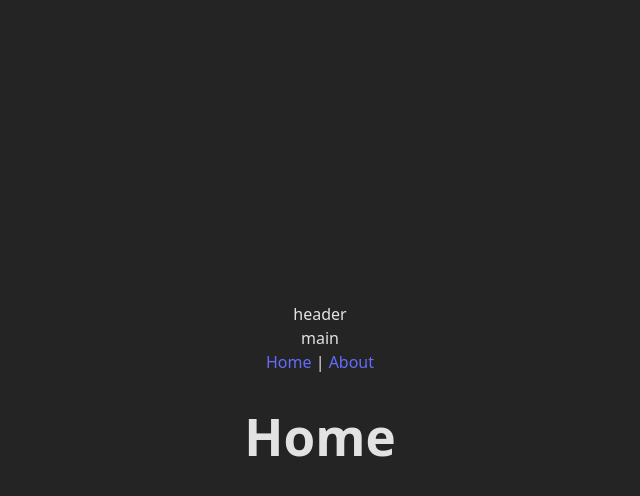
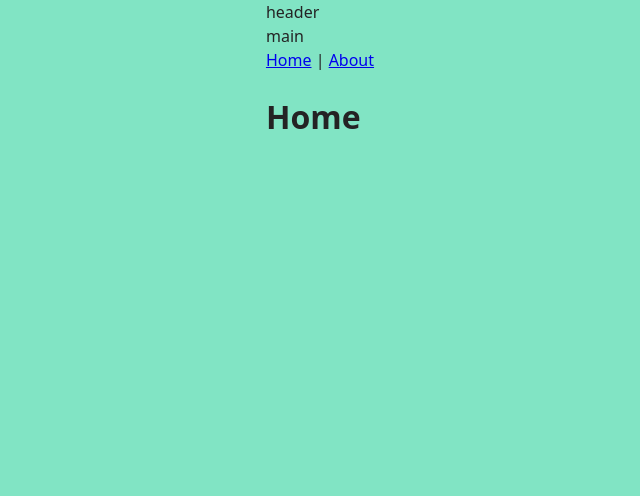
Before and after one commit to angien90/RouteScoute, a Vue app: page / in a window 1280 px wide. Shown: the top 496 px of the page, without its empty margins (320-960 px from the left). Built offline with nearby package versions, Linux system fonts and the light colour scheme.

Commit message:
Add Basic style files

```diff
--- a/src/style.scss
+++ b/src/style.scss
@@ -6,8 +6,8 @@
   font-weight: 400;
 
   color-scheme: light dark;
-  color: rgba(255, 255, 255, 0.87);
-  background-color: #242424;
+  color: #242324;
+  background: $color-primary;
 
   font-synthesis: none;
   text-rendering: optimizeLegibility;
@@ -15,27 +15,9 @@
   -moz-osx-font-smoothing: grayscale;
 }
 
-a {
-  font-weight: 500;
-  color: #646cff;
-  text-decoration: inherit;
-}
-a:hover {
-  color: #535bf2;
-}
-
 body {
   margin: 0;
-  display: flex;
   place-items: center;
-  min-width: 320px;
-  min-height: 100vh;
-}
-
-
-h1 {
-  font-size: 3.2em;
-  line-height: 1.1;
 }
 
 button {
@@ -58,14 +40,3 @@ button:focus,
 button:focus-visible {
   outline: 4px auto -webkit-focus-ring-color;
 }
-
-.card {
-  padding: 2em;
-}
-
-#app {
-  max-width: 1280px;
-  margin: 0 auto;
-  padding: 2rem;
-  text-align: center;
-}
--- /dev/null
+++ b/src/styles/_globals.scss
@@ -0,0 +1,139 @@
+// =============================
+// GLOBAL STYLES
+// =============================
+
+@import './variables';
+
+// =============================
+// 1. CSS RESET / NORMALIZE
+// =============================
+
+// En modern reset inspirerad av modern-normalize & Tailwind
+*,
+*::before,
+*::after {
+  box-sizing: border-box;
+  margin: 0;
+  padding: 0;
+}
+
+html {
+  scroll-behavior: smooth;
+}
+
+body {
+  font-family: $font-family-base;
+  font-size: $font-size-md;
+  font-weight: $font-weight-regular;
+  line-height: 1.6;
+  color: $color-dark;
+  background-color: $color-light;
+  -webkit-font-smoothing: antialiased;
+  text-rendering: optimizeLegibility;
+  height: 100%;
+}
+
+// =============================
+// 2. TYPOGRAPHY BASE
+// =============================
+
+h1, h2, h3, h4, h5, h6 {
+  font-weight: $font-weight-bold;
+  line-height: 1.2;
+  color: $color-dark;
+  margin-bottom: $spacing-sm;
+}
+
+h1 {
+  font-size: $font-size-xxl;
+}
+h2 {
+  font-size: $font-size-sm;
+}
+h3 {
+  font-size: $font-size-lg;
+}
+
+p {
+  margin-bottom: $spacing-md;
+  color: $color-dark;
+}
+
+a {
+  color: $color-primary;
+  text-decoration: none;
+  transition: color $transition-fast;
+
+  &:hover {
+    color: $color-primary-dark;
+  }
+}
+
+ul, ol {
+  list-style: none;
+  padding: 0;
+  margin: 0;
+}
+
+// =============================
+// 3. IMAGES & MEDIA
+// =============================
+
+img,
+video {
+  max-width: 100%;
+  height: auto;
+  display: block;
+  border-radius: $border-radius-sm;
+}
+
+// =============================
+// 4. GLOBAL UTILITIES
+// =============================
+
+.container {
+  width: 100%;
+  max-width: 1200px;
+  margin-inline: auto;
+  padding-inline: $spacing-md;
+
+  @include respond-to(md) {
+    max-width: 100%;
+    padding-inline: $spacing-sm;
+  }
+}
+
+.text-center {
+  text-align: center;
+}
+
+.hidden {
+  display: none !important;
+}
+
+// =============================
+// 5. SCROLLBAR (valfritt för finare design)
+// =============================
+
+::-webkit-scrollbar {
+  width: 10px;
+}
+::-webkit-scrollbar-track {
+  background: $color-light;
+}
+::-webkit-scrollbar-thumb {
+  background-color: $color-primary;
+  border-radius: $border-radius-md;
+}
+
+// =============================
+// 6. DARK MODE
+// =============================
+body.dark-mode {
+  background-color: $color-dark;
+  color: $color-light;
+
+  a {
+    color: $color-secondary;
+  }
+}
--- /dev/null
+++ b/src/styles/main.scss
@@ -0,0 +1,3 @@
+@import './variables';
+@import './mixins';
+@import './globals';
--- /dev/null
+++ b/src/styles/mixins.scss
@@ -0,0 +1,57 @@
+// =============================
+// 1. RESPONSIVE HELPERS
+// =============================
+
+// Använder dina breakpoints från variables.scss
+@mixin respond-to($breakpoint) {
+  @if $breakpoint == xs {
+    @media (max-width: $breakpoint-xs) { @content; }
+  } @else if $breakpoint == sm {
+    @media (max-width: $breakpoint-sm) { @content; }
+  } @else if $breakpoint == md {
+    @media (max-width: $breakpoint-md) { @content; }
+  } @else if $breakpoint == lg {
+    @media (max-width: $breakpoint-lg) { @content; }
+  } @else if $breakpoint == xl {
+    @media (max-width: $breakpoint-xl) { @content; }
+  }
+}
+
+// =============================
+// 2. FLEX HELPERS
+// =============================
+@mixin flex-center {
+  display: flex;
+  justify-content: center;
+  align-items: center;
+}
+
+@mixin flex-between {
+  display: flex;
+  justify-content: space-between;
+  align-items: center;
+}
+
+// =============================
+// 3. TEXT HELPERS
+// =============================
+@mixin truncate($lines: 1) {
+  display: -webkit-box;
+  -webkit-line-clamp: $lines;
+  -webkit-box-orient: vertical;
+  overflow: hidden;
+  text-overflow: ellipsis;
+}
+
+
+// =============================
+// 4. SHADOW & HOVER EFFECTS
+// =============================
+@mixin card-shadow {
+  box-shadow: $box-shadow-light;
+  transition: box-shadow $transition-medium;
+
+  &:hover {
+    box-shadow: $box-shadow-medium;
+  }
+}
--- a/src/styles/variables.scss
+++ b/src/styles/variables.scss
@@ -1,3 +1,86 @@
-$primary-color: #42b883;
-$secondary-color: #35495e;
-// fler variabler
+// =============================
+// 1. COLORS
+// =============================
+
+// Primära färger
+$color-primary: #81E4C4;
+$color-primary-light: #D5F6EB;
+$color-primary-dark: #81E4C4;
+
+// Sekundära färger
+$color-text-light: #ffffff;
+$color-text-dark: #242324;
+
+// Feedback / statusfärger
+$color-success: #4CAF50;
+$color-warning: #FFC107;
+$color-error: #E53935;
+
+// =============================
+// 2. TYPOGRAPHY
+// =============================
+
+$font-family-top: 'Monoton', sans-serif;
+$font-family-base: 'Montserrat', sans-serif;
+
+$font-size-xs: 0.75rem;  // 12px
+$font-size-sm: 0.875rem; // 14px
+$font-size-md: 1rem;     // 16px
+$font-size-lg: 1.25rem;  // 20px
+$font-size-xl: 1.5rem;   // 24px
+$font-size-xxl: 2rem;    // 32px
+
+$font-weight-regular: 400;
+$font-weight-medium: 500;
+$font-weight-bold: 700;
+
+// =============================
+// 3. SPACING
+// =============================
+
+$spacing-xs: 0.25rem; // 4px
+$spacing-sm: 0.5rem;  // 8px
+$spacing-md: 1rem;    // 16px
+$spacing-lg: 2rem;    // 32px
+$spacing-xl: 4rem;    // 64px
+
+
+// =============================
+// 4. BREAKPOINTS
+// =============================
+
+$breakpoint-xs: 320px; // Small mobile
+$breakpoint-sm: 480px; // Big mobile
+$breakpoint-md: 768px; // Tablet
+$breakpoint-lg: 1024px; // Desktop
+$breakpoint-xl: 1280px; // Widescreen
+
+// =============================
+// 5. BORDERS / SHADOWS / RADII
+// =============================
+
+$border-radius-sm: 0.25rem; // 4px
+$border-radius-md: 0.5rem;  // 8px
+$border-radius-lg: 1rem;    // 16px
+$border-radius-round: 9999px;
+
+$box-shadow-light: 0 2px 6px rgba(0, 0, 0, 0.08);
+$box-shadow-medium: 0 4px 10px rgba(0, 0, 0, 0.1);
+$box-shadow-heavy: 0 6px 20px rgba(0, 0, 0, 0.15);
+
+// =============================
+// 6. Z-INDEX
+// =============================
+
+$z-index-header: 100;
+$z-index-modal: 1000;
+$z-index-tooltip: 1100;
+$z-index-overlay: 1200;
+
+// =============================
+// 7. TRANSITIONS
+// =============================
+
+$transition-fast: 150ms ease-in-out;
+$transition-medium: 300ms ease-in-out;
+$transition-slow: 500ms ease-in-out;
--- a/vite.config.ts
+++ b/vite.config.ts
@@ -6,13 +6,16 @@ export default defineConfig({
   plugins: [vue()],
   resolve: {
     alias: {
-      '@': path.resolve(__dirname, 'src')
+      '@': path.resolve(__dirname, './src')
     }
   },
   css: {
     preprocessorOptions: {
       scss: {
-        additionalData: `@import "./styles/variables.scss";`
+        additionalData: `
+          @import "@/styles/variables.scss";
+          @import "@/styles/mixins.scss";
+        `
       }
     }
   }
```
